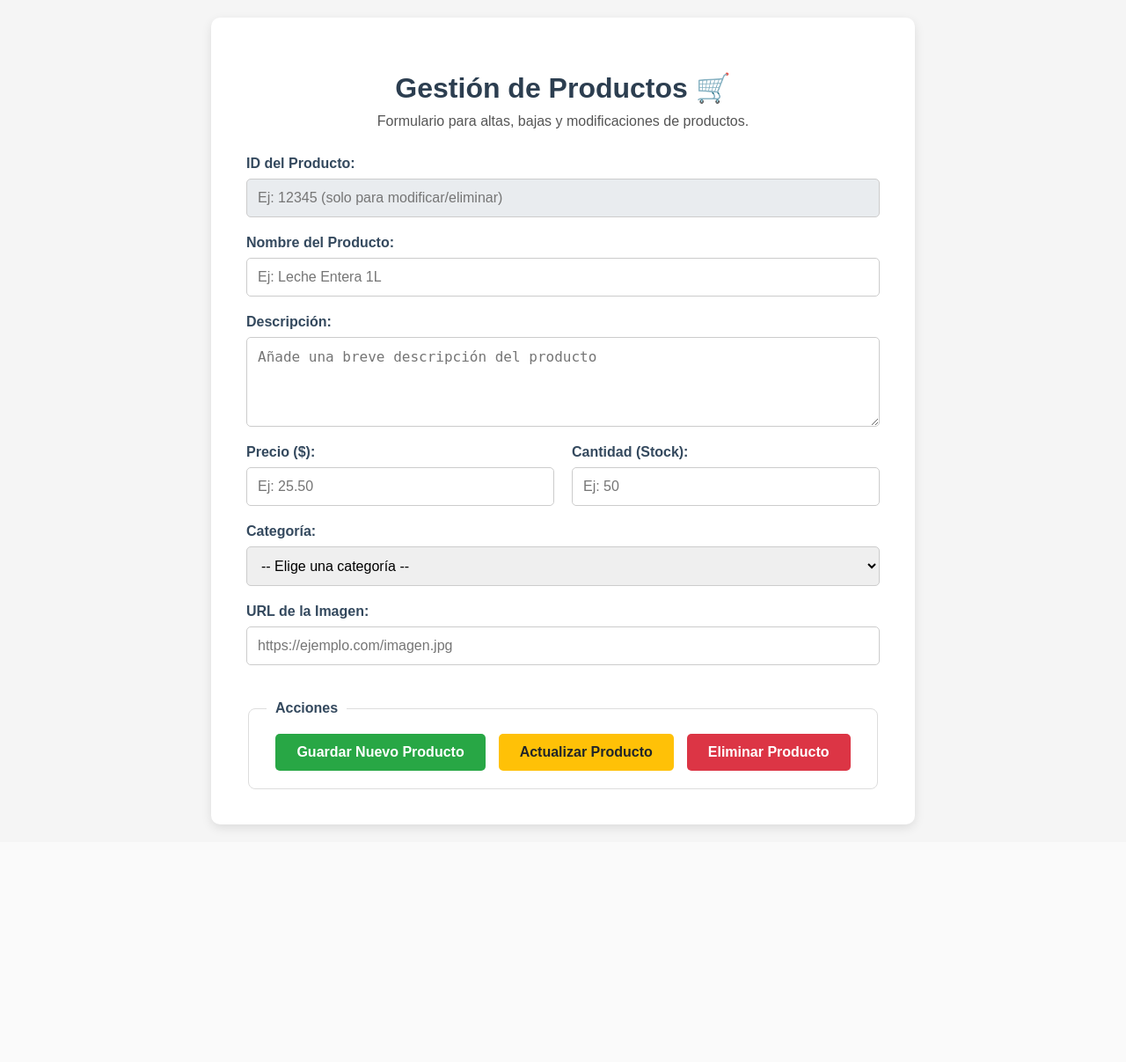
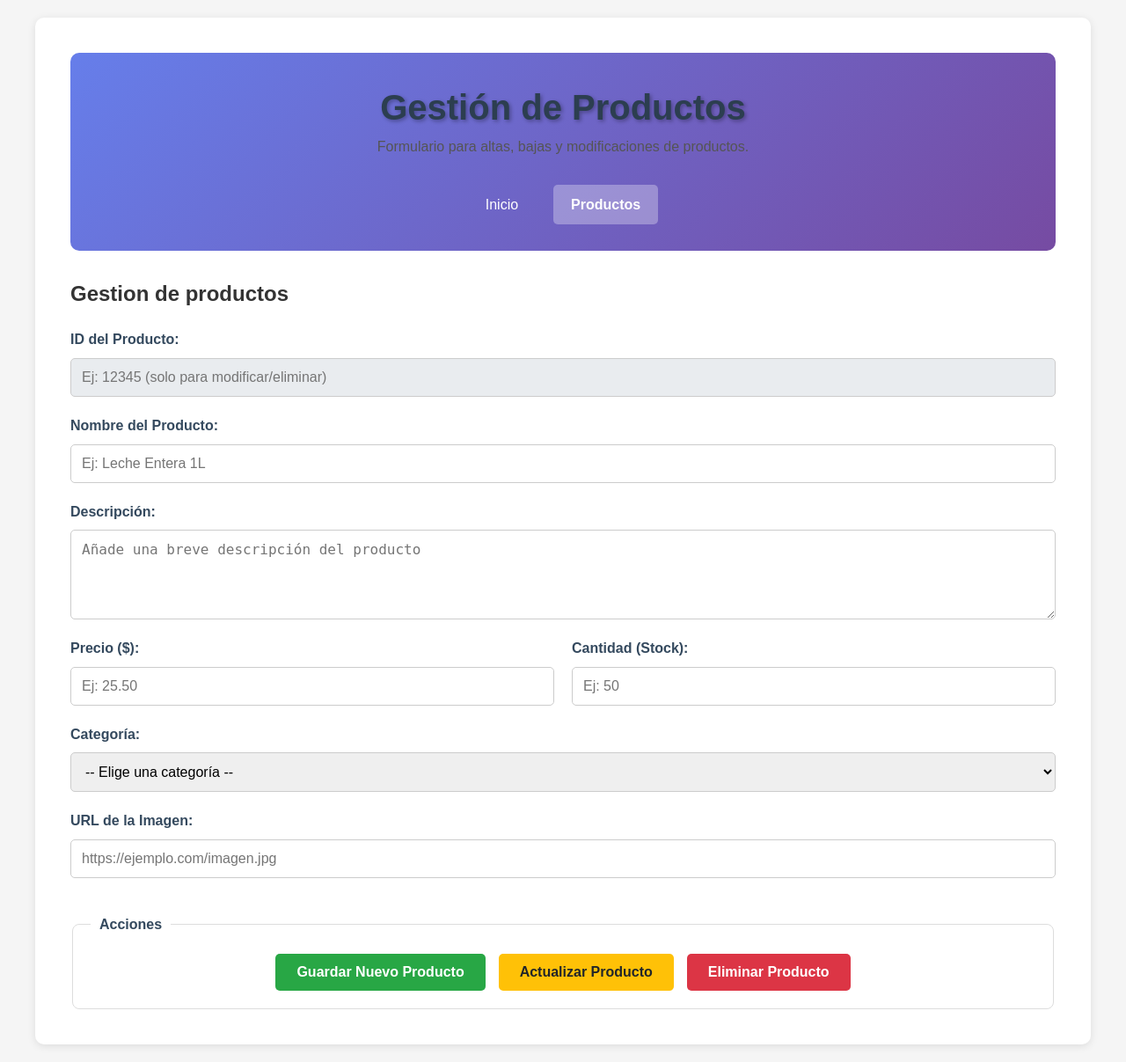
Before and after one commit to Amilcar136/CRUD-WebPage, a Flask app: page /formulario in a window 1280 px wide. Shown: the whole page at 88% size. Before the commit the page ends 944 px from the top, so only its background shows below. Run offline with Flask 3, Linux system fonts and the light colour scheme; some libraries are stand-ins or nearby versions.

Commit message:
Actualizacion forms

```diff
--- a/app/templates/formulario.html
+++ b/app/templates/formulario.html
@@ -5,14 +5,20 @@
     <meta name="viewport" content="width=device-width, initial-scale=1.0">
     <title>Gestión de Productos - Abarrotes Tecnológico</title>
     <link rel="stylesheet" href="https://raw.githubusercontent.com/Amilcar136/PWPag/refs/heads/master/app/static/css/form.css">
+    <link rel="stylesheet" href="estilos.css">
 <body>
     <div class="container">
-        <header>
-            <h1>Gestión de Productos 🛒</h1>
+        <header class="header">
+            <h1>Gestión de Productos </h1>
             <p>Formulario para altas, bajas y modificaciones de productos.</p>
+            <nav class="nav-menu">
+                <a href="index.html">Inicio</a>
+                <a href="productos.html" class="active">Productos</a>
+            </nav>
         </header>
 
-        <main>
+        <main class="main-content">
+            <h2>Gestion de productos</h2>
             <form action="/formulario" method="POST" class="product-form">
 
                 <div class="form-group">
```
